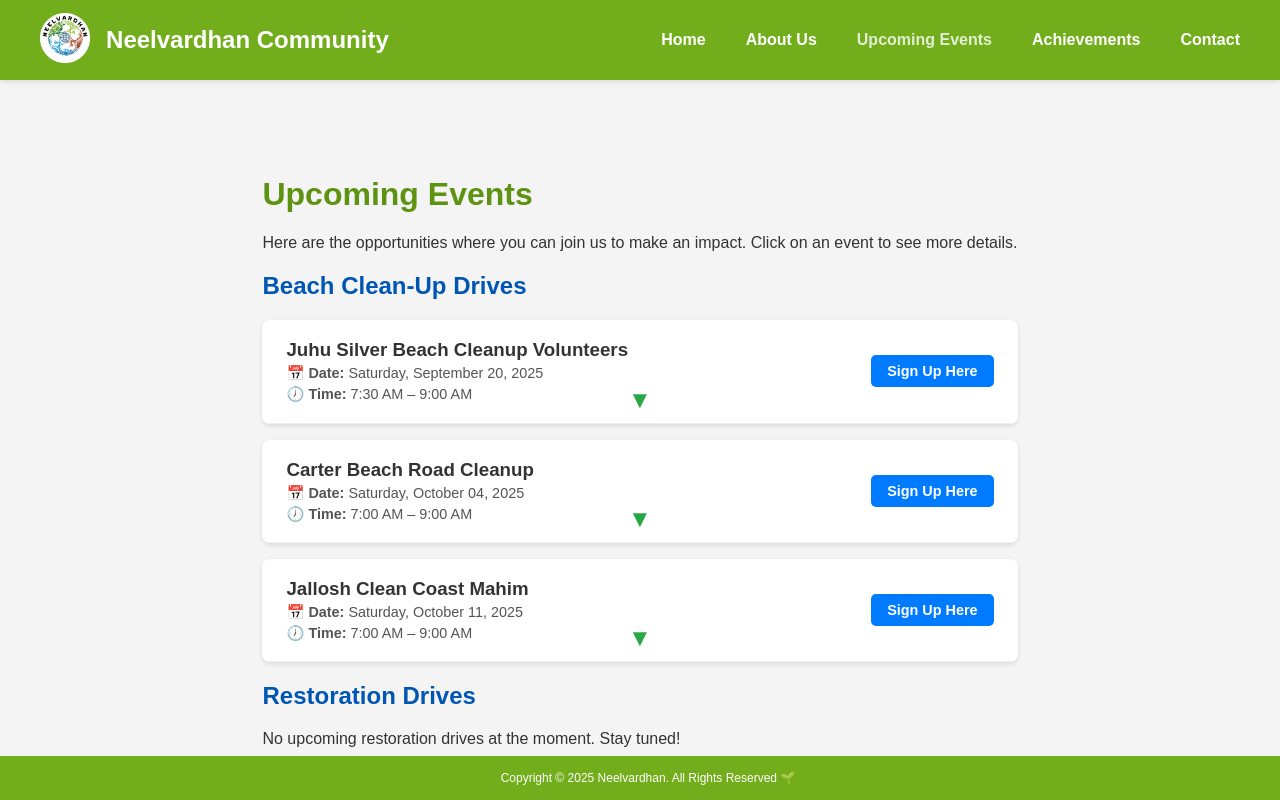
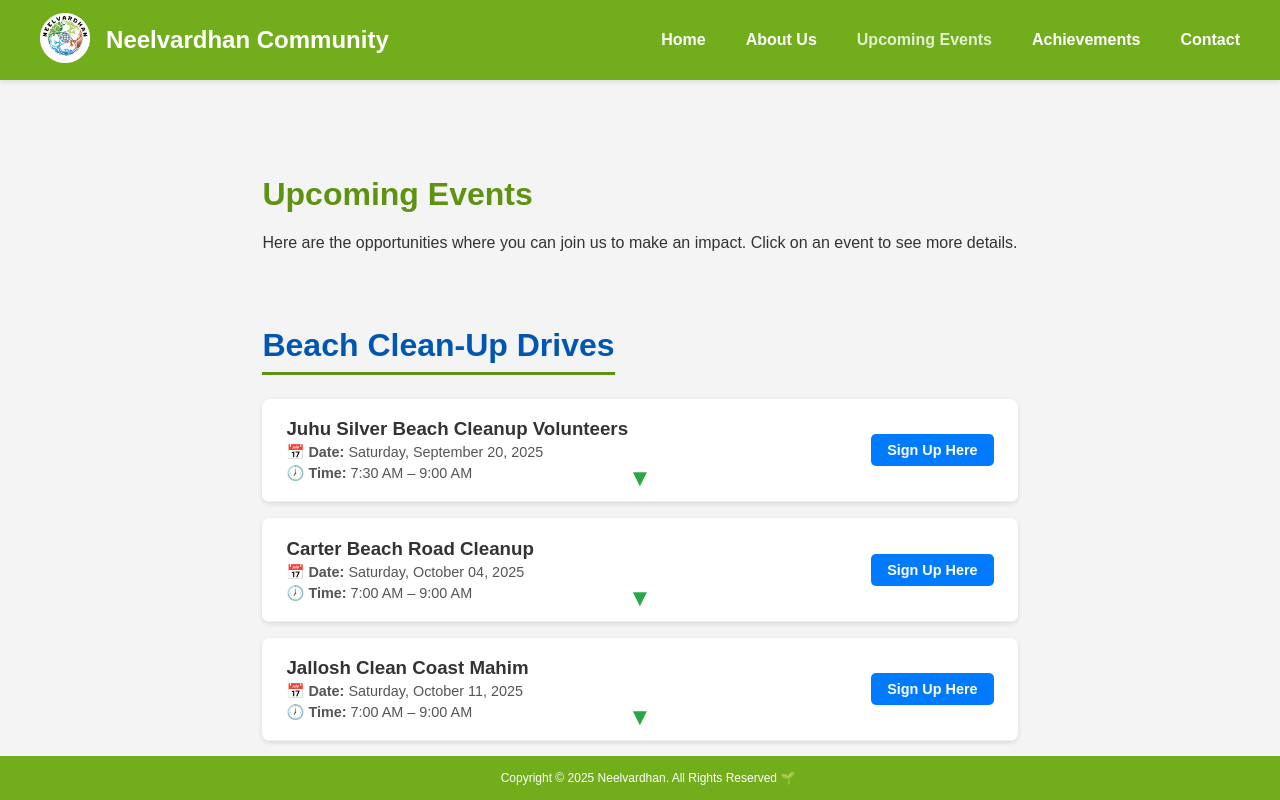
Before and after one commit to OG-DHRUV-1002/dns-website, a React (Create React App) app: page /upcoming-events in a window 1280 px wide. Shown: the top 800 px of the page. Built offline with nearby package versions, Linux system fonts and the light colour scheme.

Commit message:
Update styles.css

```diff
--- a/src/assets/styles.css
+++ b/src/assets/styles.css
@@ -237,6 +237,31 @@ position: fixed; /* This is the key to making it float */
   margin: 0.25rem 0 0;
   color: #555;
   font-size: 0.9rem;
+}
+
+/* --- Category Section Styling (for Upcoming Events & Achievements) --- */
+
+.event-category-section {
+  margin-top: 3rem; /* Spacing between categories */
+}
+
+.category-title {
+  font-size: 2rem;
+  color: #285A00; /* A professional, dark green */
+  margin-bottom: 1.5rem;
+  padding-bottom: 0.5rem;
+  border-bottom: 3px solid #5E9211; /* Accent line */
+  display: inline-block; /* Ensures border only spans the text width */
+}
+
+/* A simple message for categories with no events */
+.no-events-message {
+  font-style: italic;
+  color: #777;
+  background-color: #f0f0f0;
+  padding: 1.5rem;
+  border-radius: 8px;
+  text-align: center;
 }
 
 /* Styling for the NEW "Sign Up" button in the header */
```
